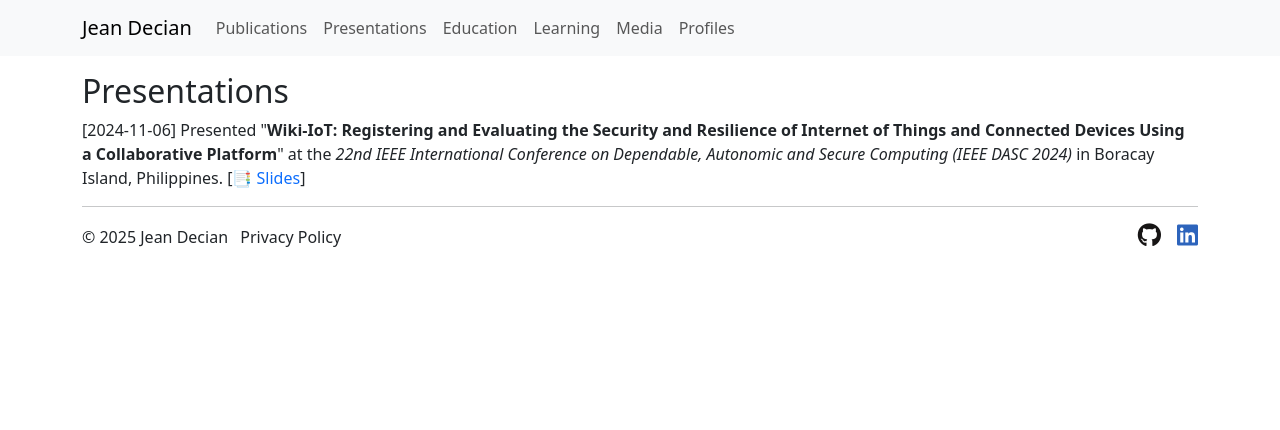
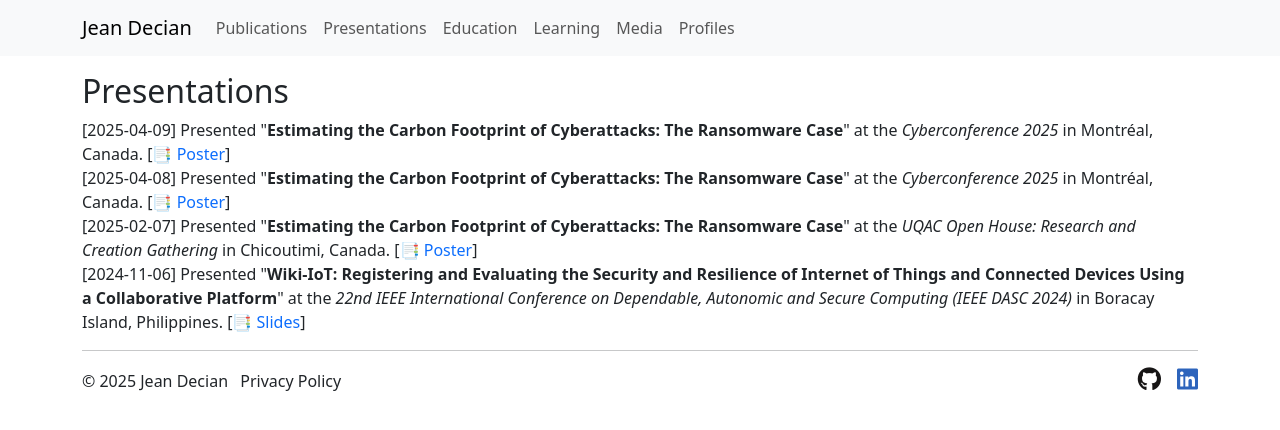
Before and after one commit to jeandecian/info, a Jekyll site: the page built from _pages/presentations.md, in a window 1280 px wide. Shown: the top 430 px of the page. Built offline with Jekyll 4.4.1, drawn with Linux system fonts in a browser that asks for light colours; nearby versions of some CDN libraries.

Commit message:
add february and april 2025 presentations

```diff
--- a/_data/presentations.yml
+++ b/_data/presentations.yml
@@ -5,3 +5,27 @@
   date: 2024-11-06
   location: Boracay Island, Philippines
   file: wiki-iot-registering-evaluating-security-resilience-internet-things-connected-devices-using-collaborative-platform-slides.pdf
+
+- title: "Estimating the Carbon Footprint of Cyberattacks: The Ransomware Case"
+  type: Poster
+  event: "UQAC Open House: Research and Creation Gathering"
+  event-url: https://www.uqac.ca/jrc/journee-portes-ouvertes/
+  date: 2025-02-07
+  location: Chicoutimi, Canada
+  file: estimating-carbon-footprint-cyberattacks-ransomware-case-poster.pdf
+
+- title: "Estimating the Carbon Footprint of Cyberattacks: The Ransomware Case"
+  type: Poster
+  event: Cyberconference 2025
+  event-url: https://cybereco.ca/en/events/cyberconference-2025/
+  date: 2025-04-08
+  location: Montréal, Canada
+  file: estimating-carbon-footprint-cyberattacks-ransomware-case-poster.pdf
+
+- title: "Estimating the Carbon Footprint of Cyberattacks: The Ransomware Case"
+  type: Poster
+  event: Cyberconference 2025
+  event-url: https://cybereco.ca/en/events/cyberconference-2025/
+  date: 2025-04-09
+  location: Montréal, Canada
+  file: estimating-carbon-footprint-cyberattacks-ransomware-case-poster.pdf
--- a/_pages/presentations.md
+++ b/_pages/presentations.md
@@ -7,7 +7,7 @@ permalink: /presentations/
 <div class="container" style="margin-top: 1em">
   <h2>Presentations</h2>
   <ul class="list-unstyled">
-    {% for presentation in site.data.presentations %}
+    {% for presentation in site.data.presentations reversed %}
     <li>
       [{{ presentation.date }}] Presented "<b>{{ presentation.title }}</b>" at
       the
```
Also changed, not shown: 1 other file.
